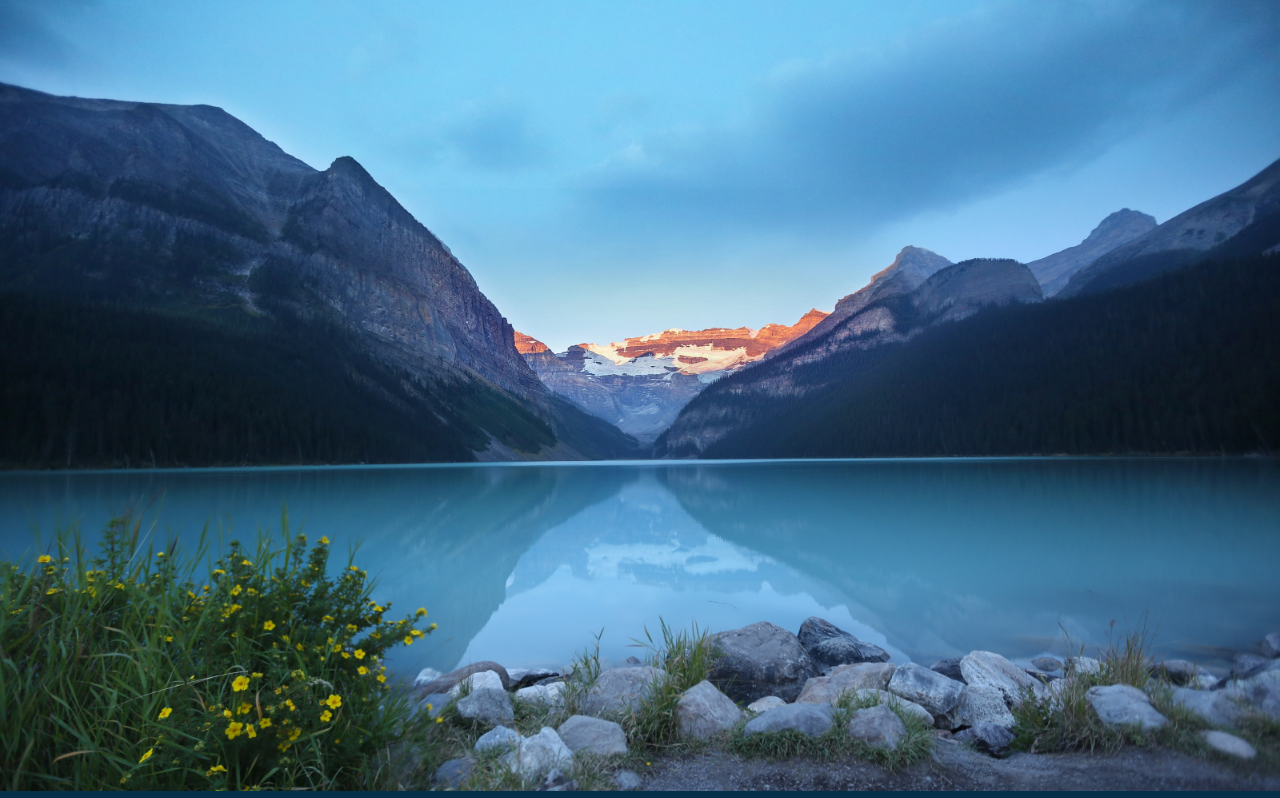
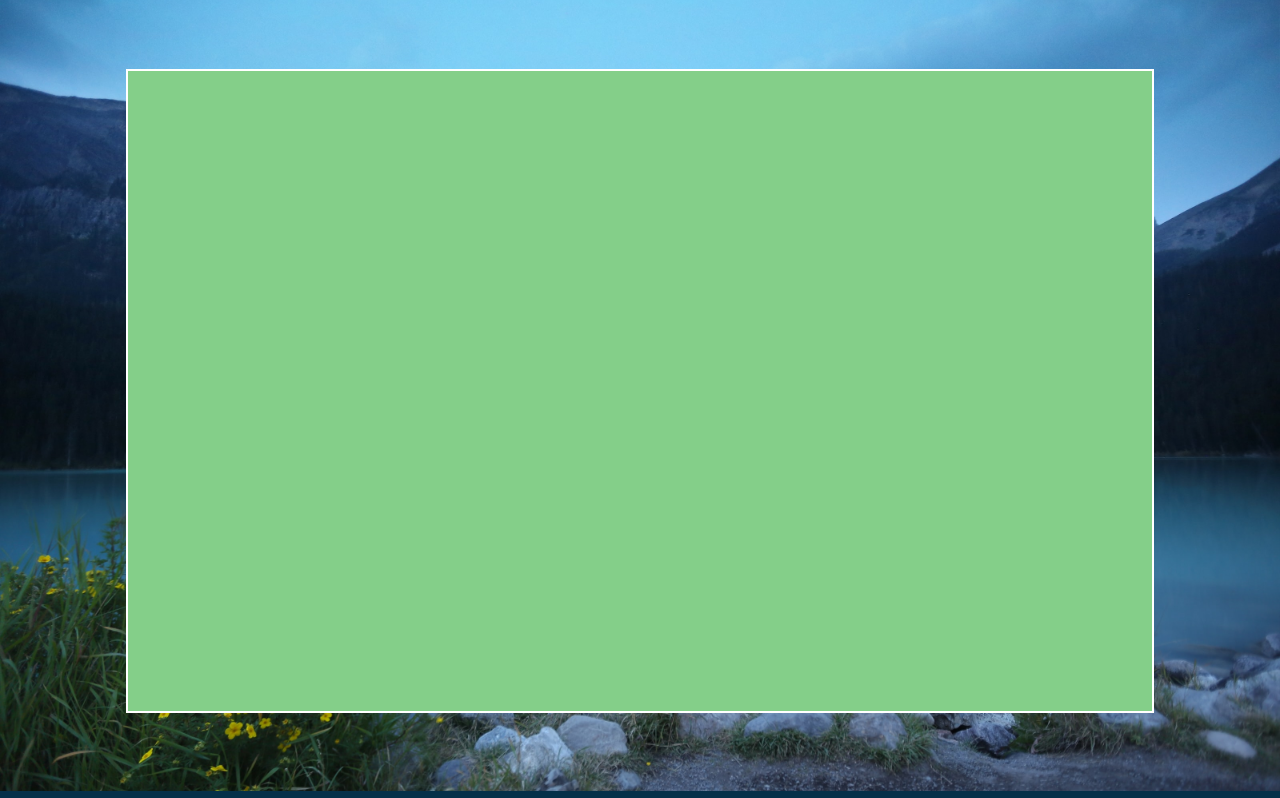
Before and after one commit to vfg-95/the-sauce, a plain HTML site: page pages/sustainable.html in a window 1280 px wide. Shown: the part 71-869 px from the top of the page. Drawn offline with Linux system fonts and the light colour scheme.

Commit message:
Add container for sustainability page content

```diff
--- a/assets/css/style.css
+++ b/assets/css/style.css
@@ -457,3 +457,10 @@ footer a {
     justify-content: center;
     align-items: center;
 }
+
+#sustainability div {
+    height: 80%;
+    width: 80%;
+    background-color: #84CF89;
+    border: 2px solid white;
+}
```
